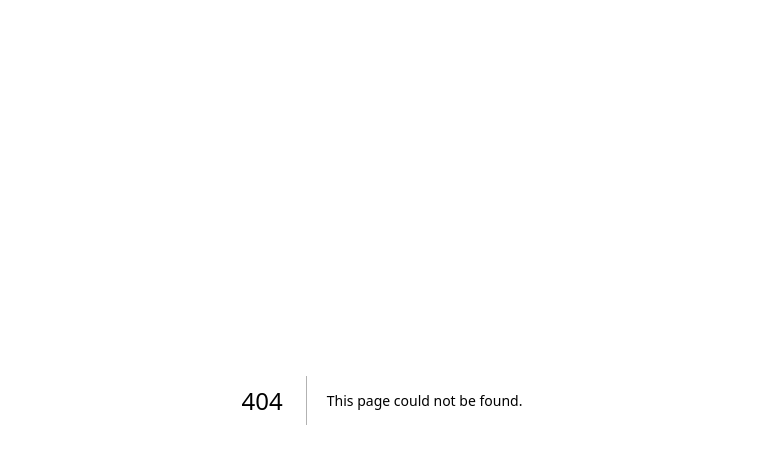
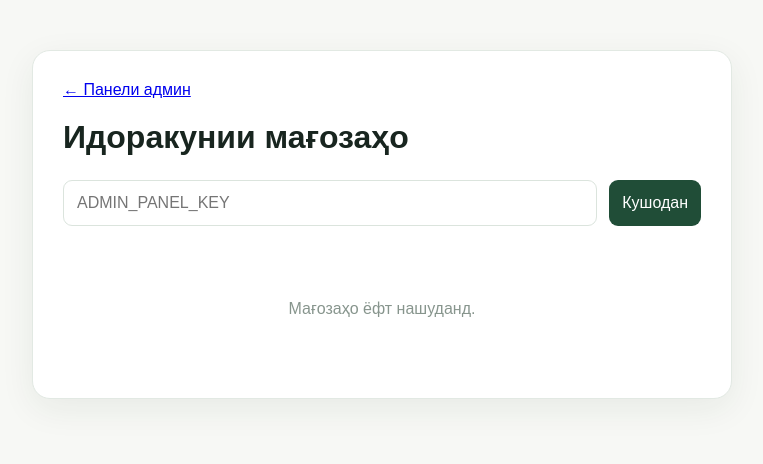
Before and after one commit to 4oltovi/magoza, a Next.js app: page /admin/stores in a window 1280 px wide. Before the commit this address had no page. Shown: the top 464 px of the page, without its empty margins (258-1021 px from the left). Built offline with nearby package versions, Linux system fonts and the light colour scheme.

Commit message:
Add admin store management page

```diff
--- /dev/null
+++ b/app/admin/stores/page.tsx
@@ -0,0 +1,8 @@
+"use client";
+import { useState } from "react";
+type Store = { id:string; name:string; status:string; phone:string; address:string; owner:{name:string|null;phone:string}; _count:{products:number;orders:number} };
+export default function StoresAdmin(){ const [key,setKey]=useState(""); const [stores,setStores]=useState<Store[]>([]); const [message,setMessage]=useState("");
+ async function load(){const response=await fetch("/api/admin/stores",{headers:{"x-admin-key":key}});const data=await response.json();if(!response.ok)return setMessage(data.error??"Дастрасӣ манъ аст.");setStores(data.stores);setMessage("");}
+ async function setStatus(id:string,status:string){const response=await fetch("/api/admin/stores",{method:"PATCH",headers:{"Content-Type":"application/json","x-admin-key":key},body:JSON.stringify({id,status})});const data=await response.json();setMessage(data.error??"Ҳолат нав шуд.");if(response.ok)load();}
+ return <main className="simplePage"><section className="adminCard"><a href="/admin">← Панели админ</a><h1>Идоракунии мағозаҳо</h1><div className="adminLogin"><input type="password" placeholder="ADMIN_PANEL_KEY" value={key} onChange={e=>setKey(e.target.value)}/><button className="submit" onClick={load}>Кушодан</button></div>{message&&<div className="message">{message}</div>}<div className="paymentList">{stores.map(s=><article className="paymentItem" key={s.id}><div><b>{s.name}</b><p>{s.owner.name??"Бе ном"} · {s.owner.phone}</p><small>{s.address} · {s._count.products} маҳсулот · {s._count.orders} фармоиш · {s.status}</small></div><div className="actions"><button className="approve" onClick={()=>setStatus(s.id,"APPROVED")}>Тасдиқ</button><button className="reject" onClick={()=>setStatus(s.id,"SUSPENDED")}>Боздоштан</button></div></article>)}{!stores.length&&<div className="empty">Мағозаҳо ёфт нашуданд.</div>}</div></section></main>;
+}
```
